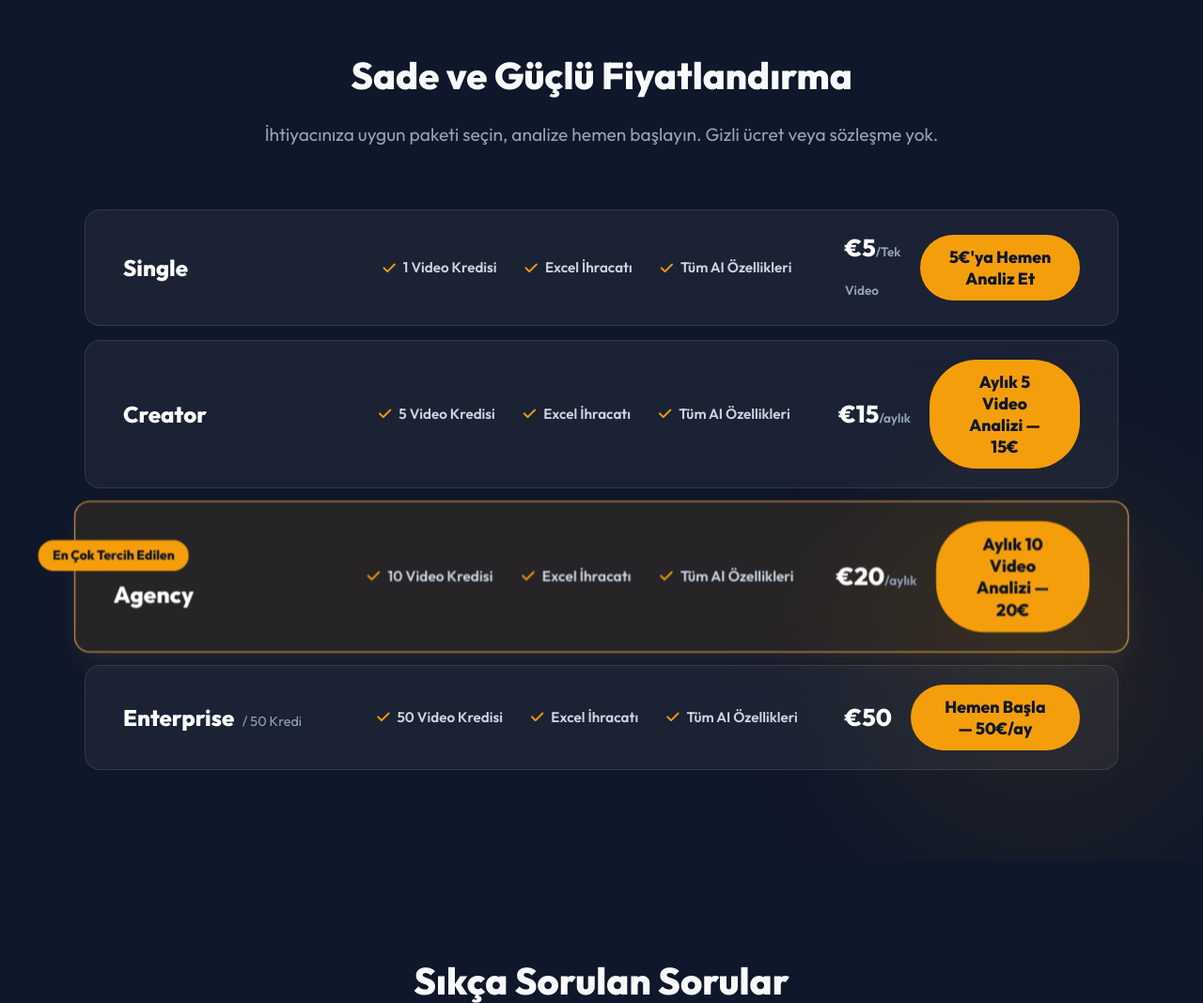
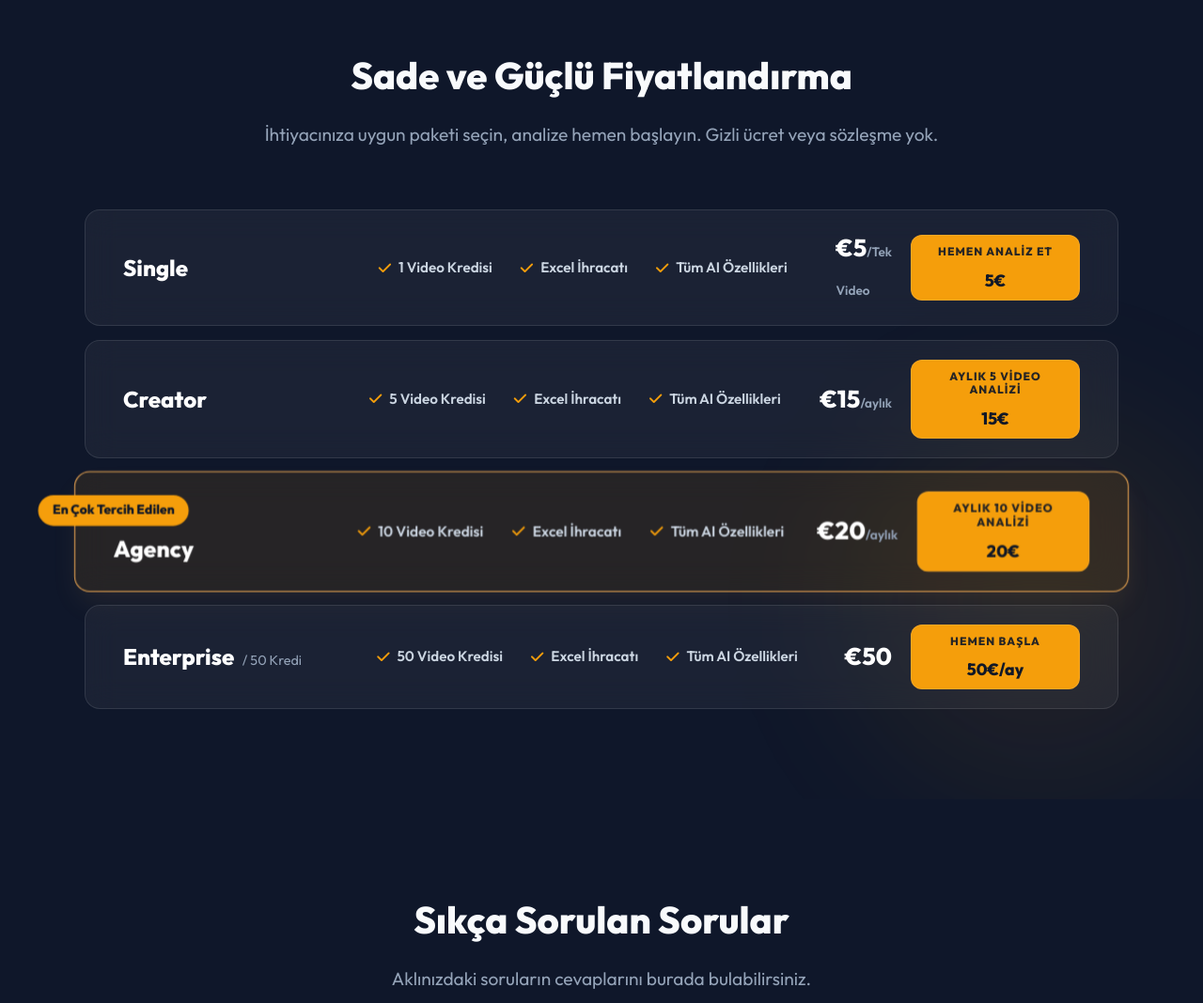
Before and after one commit to fatnarman-debug/youtube-analiz, a FastAPI app: page / in a window 1280 px wide. Shown: the part 1680-2748 px from the top of the page at 94% size. Run offline with FastAPI, Linux system fonts and the light colour scheme.

Commit message:
design: Refine pricing button aesthetics and visual hierarchy

```diff
--- a/locales/en.json
+++ b/locales/en.json
@@ -107,10 +107,14 @@
   "pkg_ent_feat3": "Excel Export",
   "pkg_ent_feat4": "Corporate Support",
   "pkg_buy": "Buy",
-  "pkg_cta_single": "Analyze Now for 5€",
-  "pkg_cta_creator": "5 Video Analyses / mo — 15€",
-  "pkg_cta_agency": "10 Video Analyses / mo — 20€",
-  "pkg_cta_ent": "Get Started — 50€/mo",
+  "pkg_cta_single_lbl": "Analyze Now",
+  "pkg_cta_single_prc": "5€",
+  "pkg_cta_creator_lbl": "5 Video Analyses / mo",
+  "pkg_cta_creator_prc": "15€",
+  "pkg_cta_agency_lbl": "10 Video Analyses / mo",
+  "pkg_cta_agency_prc": "20€",
+  "pkg_cta_ent_lbl": "Get Started",
+  "pkg_cta_ent_prc": "50€/mo",
   "pkg_ent_buy": "Subscribe - €50/mo",
 
   "pkg_feat_video_1": "1 Video Credit",
--- a/locales/tr.json
+++ b/locales/tr.json
@@ -107,10 +107,14 @@
   "pkg_ent_feat3": "Excel İhracatı",
   "pkg_ent_feat4": "Kurumsal Destek",
   "pkg_buy": "Satın Al",
-  "pkg_cta_single": "5€'ya Hemen Analiz Et",
-  "pkg_cta_creator": "Aylık 5 Video Analizi — 15€",
-  "pkg_cta_agency": "Aylık 10 Video Analizi — 20€",
-  "pkg_cta_ent": "Hemen Başla — 50€/ay",
+  "pkg_cta_single_lbl": "Hemen Analiz Et",
+  "pkg_cta_single_prc": "5€",
+  "pkg_cta_creator_lbl": "Aylık 5 Video Analizi",
+  "pkg_cta_creator_prc": "15€",
+  "pkg_cta_agency_lbl": "Aylık 10 Video Analizi",
+  "pkg_cta_agency_prc": "20€",
+  "pkg_cta_ent_lbl": "Hemen Başla",
+  "pkg_cta_ent_prc": "50€/ay",
   "pkg_ent_buy": "Hemen Başla - 50€/ay",
 
   "pkg_feat_video_1": "1 Video Kredisi",
--- a/static/css/style.css
+++ b/static/css/style.css
@@ -877,11 +877,36 @@ footer {
 }
 
 .btn-pricing {
-    padding: 12px 28px;
-    border-radius: 50px;
+    display: flex;
+    flex-direction: column;
+    align-items: center;
+    justify-content: center;
+    padding: 10px 24px;
+    border-radius: 12px;
     font-weight: 700;
-    min-width: 160px;
-    text-align: center;
+    min-width: 180px;
+    transition: all 0.4s cubic-bezier(0.175, 0.885, 0.32, 1.275);
+    line-height: 1.2;
+    border: 1px solid rgba(255, 255, 255, 0.1);
+}
+
+.btn-pricing:hover {
+    transform: scale(1.05) translateY(-3px);
+    box-shadow: 0 10px 25px rgba(245, 158, 11, 0.3);
+    border-color: rgba(245, 158, 11, 0.5);
+}
+
+.cta-label {
+    font-size: 0.75rem;
+    text-transform: uppercase;
+    letter-spacing: 1px;
+    opacity: 0.9;
+    margin-bottom: 2px;
+}
+
+.cta-price {
+    font-size: 1.1rem;
+    font-weight: 800;
 }
 
 /* Fallback for Mobile Flow */
--- a/templates/index.html
+++ b/templates/index.html
@@ -135,9 +135,15 @@
                 <div class="pricing-col-action">
                     <div class="price-amount">{{ t(request, 'pkg_single_price') }}<span class="price-sub">{{ t(request, 'pkg_single_sub') }}</span></div>
                     {% if user %}
-                    <a href="https://buy.stripe.com/28E4gzfPY9tsfnPeQqcZa0y?client_reference_id={{ user.id }}" class="btn-primary btn-pricing">{{ t(request, 'pkg_cta_single') }}</a>
+                    <a href="https://buy.stripe.com/28E4gzfPY9tsfnPeQqcZa0y?client_reference_id={{ user.id }}" class="btn-primary btn-pricing">
+                        <span class="cta-label">{{ t(request, 'pkg_cta_single_lbl') }}</span>
+                        <span class="cta-price">{{ t(request, 'pkg_cta_single_prc') }}</span>
+                    </a>
                     {% else %}
-                    <button class="btn-primary open-modal-btn btn-pricing" data-package="{{ t(request, 'pkg_single_name') }}" data-link="https://buy.stripe.com/28E4gzfPY9tsfnPeQqcZa0y">{{ t(request, 'pkg_cta_single') }}</button>
+                    <button class="btn-primary open-modal-btn btn-pricing" data-package="{{ t(request, 'pkg_single_name') }}" data-link="https://buy.stripe.com/28E4gzfPY9tsfnPeQqcZa0y">
+                        <span class="cta-label">{{ t(request, 'pkg_cta_single_lbl') }}</span>
+                        <span class="cta-price">{{ t(request, 'pkg_cta_single_prc') }}</span>
+                    </button>
                     {% endif %}
                 </div>
             </div>
@@ -155,9 +161,15 @@
                 <div class="pricing-col-action">
                     <div class="price-amount">€15<span class="price-sub">{{ t(request, 'price_month') }}</span></div>
                     {% if user %}
-                    <a href="https://buy.stripe.com/14AaEXavEbBA6Rj7nYcZa0z?client_reference_id={{ user.id }}" class="btn-primary btn-pricing">{{ t(request, 'pkg_cta_creator') }}</a>
+                    <a href="https://buy.stripe.com/14AaEXavEbBA6Rj7nYcZa0z?client_reference_id={{ user.id }}" class="btn-primary btn-pricing">
+                        <span class="cta-label">{{ t(request, 'pkg_cta_creator_lbl') }}</span>
+                        <span class="cta-price">{{ t(request, 'pkg_cta_creator_prc') }}</span>
+                    </a>
                     {% else %}
-                    <button class="btn-primary open-modal-btn btn-pricing" data-package="Creator" data-link="https://buy.stripe.com/14AaEXavEbBA6Rj7nYcZa0z">{{ t(request, 'pkg_cta_creator') }}</button>
+                    <button class="btn-primary open-modal-btn btn-pricing" data-package="Creator" data-link="https://buy.stripe.com/14AaEXavEbBA6Rj7nYcZa0z">
+                        <span class="cta-label">{{ t(request, 'pkg_cta_creator_lbl') }}</span>
+                        <span class="cta-price">{{ t(request, 'pkg_cta_creator_prc') }}</span>
+                    </button>
                     {% endif %}
                 </div>
             </div>
@@ -176,9 +188,15 @@
                 <div class="pricing-col-action">
                     <div class="price-amount">€20<span class="price-sub">{{ t(request, 'price_month') }}</span></div>
                     {% if user %}
-                    <a href="https://buy.stripe.com/7sYcN5fPY5dc0sV5fQcZa0A?client_reference_id={{ user.id }}" class="btn-primary btn-pricing">{{ t(request, 'pkg_cta_agency') }}</a>
+                    <a href="https://buy.stripe.com/7sYcN5fPY5dc0sV5fQcZa0A?client_reference_id={{ user.id }}" class="btn-primary btn-pricing">
+                        <span class="cta-label">{{ t(request, 'pkg_cta_agency_lbl') }}</span>
+                        <span class="cta-price">{{ t(request, 'pkg_cta_agency_prc') }}</span>
+                    </a>
                     {% else %}
-                    <button class="btn-primary open-modal-btn btn-pricing" data-package="Agency" data-link="https://buy.stripe.com/7sYcN5fPY5dc0sV5fQcZa0A">{{ t(request, 'pkg_cta_agency') }}</button>
+                    <button class="btn-primary open-modal-btn btn-pricing" data-package="Agency" data-link="https://buy.stripe.com/7sYcN5fPY5dc0sV5fQcZa0A">
+                        <span class="cta-label">{{ t(request, 'pkg_cta_agency_lbl') }}</span>
+                        <span class="cta-price">{{ t(request, 'pkg_cta_agency_prc') }}</span>
+                    </button>
                     {% endif %}
                 </div>
             </div>
@@ -199,9 +217,15 @@
                 <div class="pricing-col-action">
                     <div class="price-amount">{{ t(request, 'pkg_ent_price') }}<span class="price-sub">{{ t(request, 'pkg_ent_sub') }}</span></div>
                     {% if user %}
-                    <a href="https://buy.stripe.com/5kQ7sLdHQbBA2B323EcZa0B?client_reference_id={{ user.id }}" class="btn-primary btn-pricing">{{ t(request, 'pkg_cta_ent') }}</a>
+                    <a href="https://buy.stripe.com/5kQ7sLdHQbBA2B323EcZa0B?client_reference_id={{ user.id }}" class="btn-primary btn-pricing">
+                        <span class="cta-label">{{ t(request, 'pkg_cta_ent_lbl') }}</span>
+                        <span class="cta-price">{{ t(request, 'pkg_cta_ent_prc') }}</span>
+                    </a>
                     {% else %}
-                    <button class="btn-primary open-modal-btn btn-pricing" data-package="Enterprise" data-link="https://buy.stripe.com/5kQ7sLdHQbBA2B323EcZa0B">{{ t(request, 'pkg_cta_ent') }}</button>
+                    <button class="btn-primary open-modal-btn btn-pricing" data-package="Enterprise" data-link="https://buy.stripe.com/5kQ7sLdHQbBA2B323EcZa0B">
+                        <span class="cta-label">{{ t(request, 'pkg_cta_ent_lbl') }}</span>
+                        <span class="cta-price">{{ t(request, 'pkg_cta_ent_prc') }}</span>
+                    </button>
                     {% endif %}
                 </div>
             </div>
```
